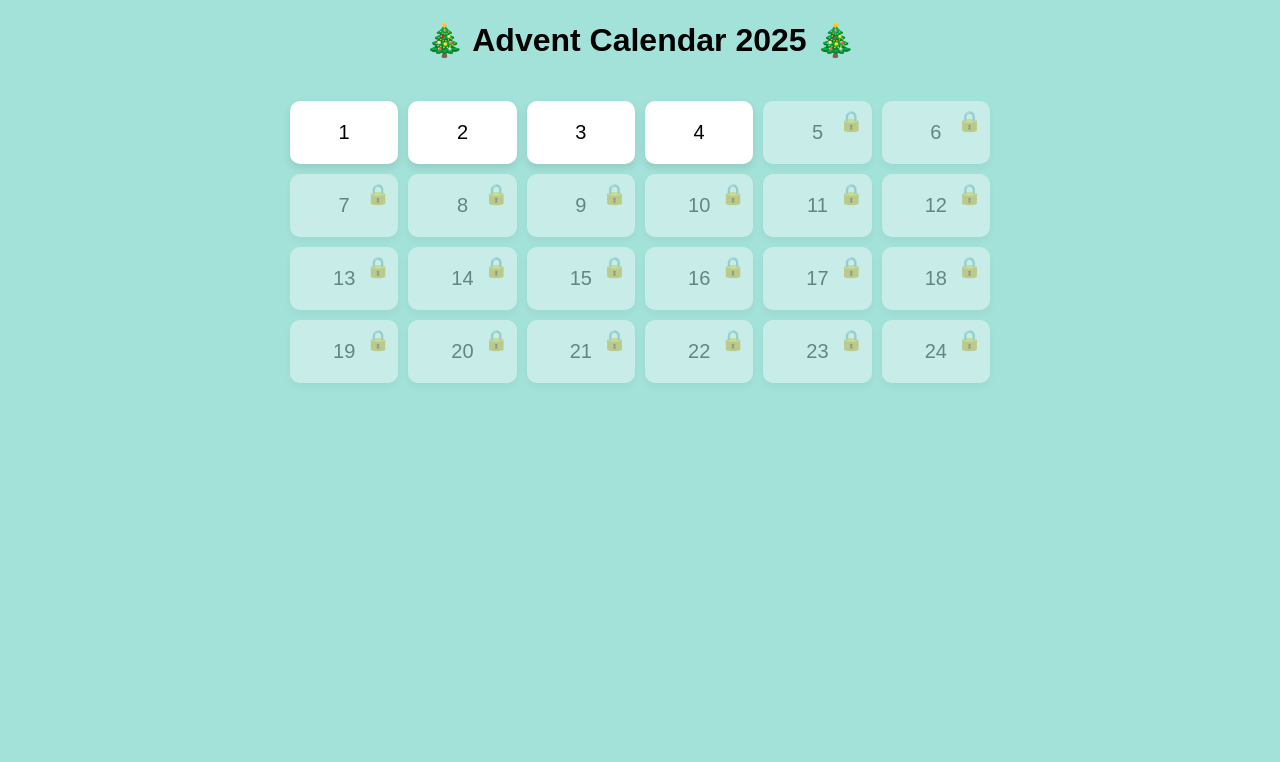
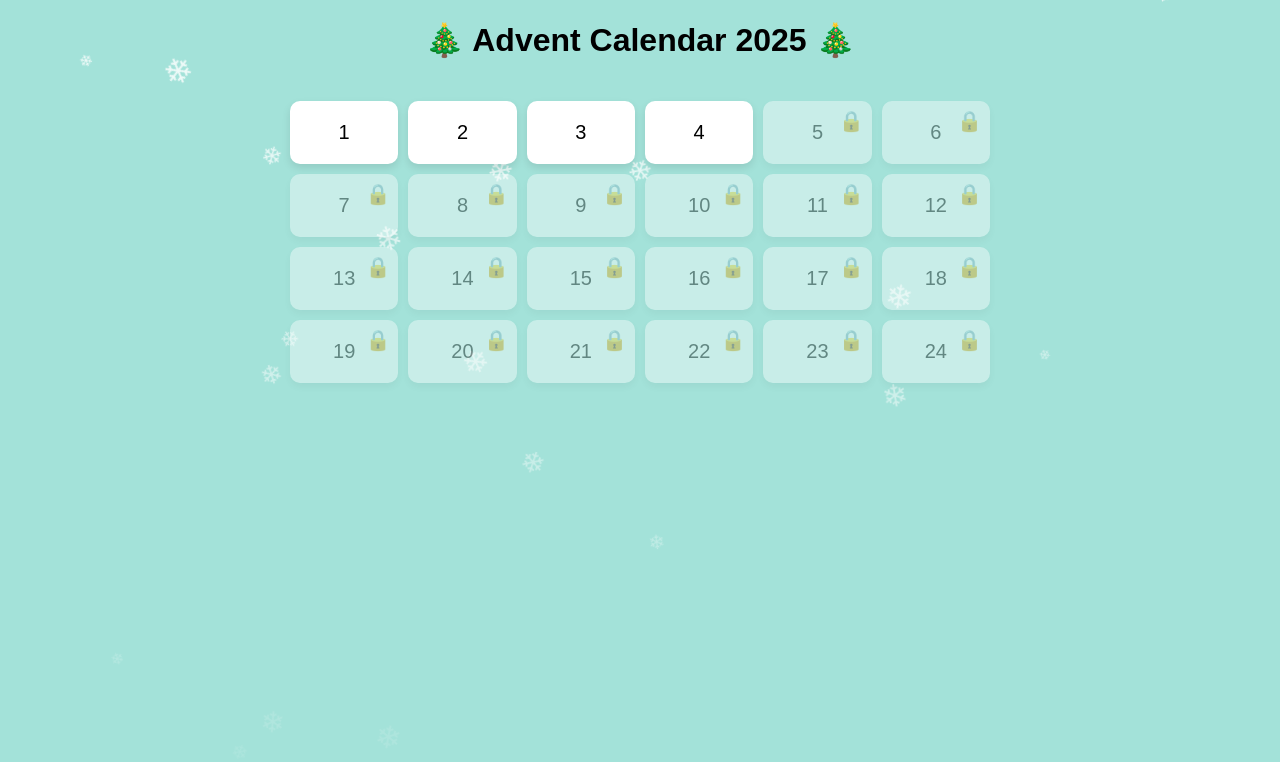
Before and after one commit to MauroTuzzolino/Advent-Calendar, a React (Vite) app: page / in a window 1280 px wide. Shown: the top 762 px of the page. Built offline with nearby package versions, Linux system fonts and the light colour scheme.

Commit message:
Aggiunta effetto neve come sfondo

```diff
--- a/src/App.jsx
+++ b/src/App.jsx
@@ -2,6 +2,7 @@ import { useState } from "react";
 import Calendar from "./components/Calendar";
 import { days } from "./data/days";
 import Modal from "./components/Modal";
+import Snow from "./components/Snow";
 
 function App() {
   const [selectedContent, setSelectedContent] = useState(null);
@@ -15,6 +16,7 @@ function App() {
 
   return (
     <div className="app">
+      <Snow />
       <h1>🎄 Advent Calendar 2025 🎄</h1>
 
       <Calendar onOpenDay={handleOpenDay} />
--- /dev/null
+++ b/src/components/Snow.jsx
@@ -0,0 +1,41 @@
+import { useEffect } from "react";
+
+const Snow = () => {
+  useEffect(() => {
+    const snowContainer = document.createElement("div");
+    snowContainer.className = "snow-container";
+    document.body.appendChild(snowContainer);
+
+    const createSnowflake = () => {
+      const snowflake = document.createElement("div");
+      snowflake.className = "snowflake";
+      snowflake.textContent = "❄";
+
+      // posizione casuale
+      snowflake.style.left = Math.random() * 100 + "vw";
+
+      // dimensione casuale
+      const size = Math.random() * 1.5 + 0.8;
+      snowflake.style.fontSize = size + "rem";
+
+      // durata caduta casuale
+      snowflake.style.animationDuration = Math.random() * 3 + 3 + "s";
+
+      snowContainer.appendChild(snowflake);
+
+      // rimuovi fiocco dopo l’animazione
+      setTimeout(() => snowflake.remove(), 6000);
+    };
+
+    const interval = setInterval(createSnowflake, 200);
+
+    return () => {
+      clearInterval(interval);
+      snowContainer.remove();
+    };
+  }, []);
+
+  return null;
+};
+
+export default Snow;
--- a/src/index.css
+++ b/src/index.css
@@ -11,6 +11,8 @@ body {
   padding: 20px;
   max-width: 700px;
   margin: auto;
+  position: relative;
+  z-index: 10;
 }
 
 .day-card {
@@ -60,3 +62,30 @@ body {
   box-shadow: 0 4px 12px rgba(0, 0, 0, 0.2);
   font-size: 18px;
 }
+
+.snow-container {
+  pointer-events: none;
+  position: fixed;
+  top: 0;
+  left: 0;
+  width: 100%;
+  height: 100%;
+  overflow: hidden;
+  z-index: 1;
+}
+
+.snowflake {
+  position: absolute;
+  top: -5vh;
+  color: white;
+  opacity: 0.9;
+  animation-name: fall;
+  animation-timing-function: linear;
+}
+
+@keyframes fall {
+  to {
+    transform: translateY(110vh) rotate(360deg);
+    opacity: 0;
+  }
+}
```
